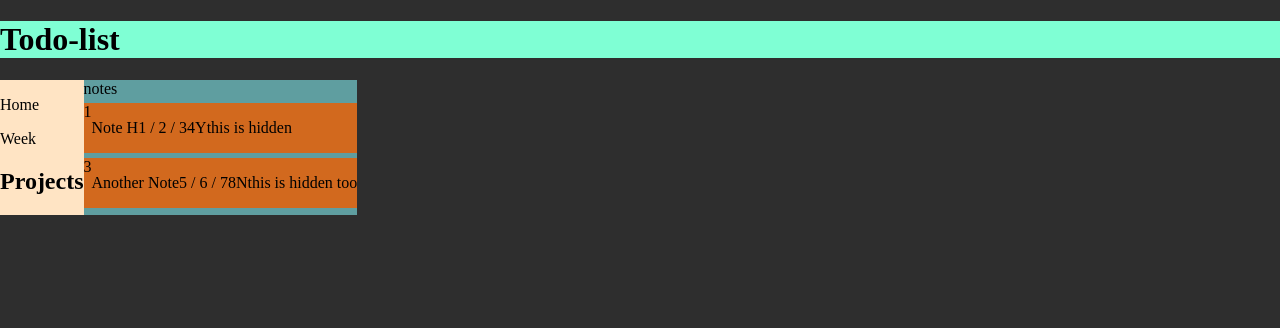
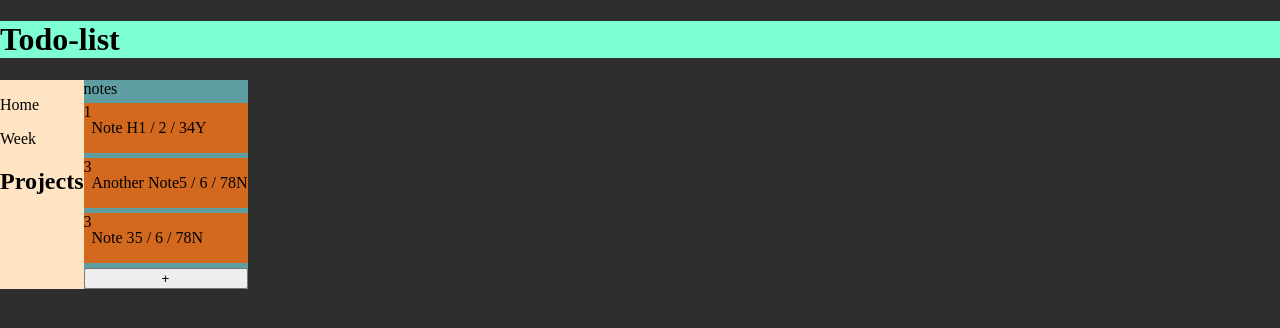
Before and after one commit to MohamedMaaiz/todo-list, a website built with webpack: page dist/index.html in a window 1280 px wide. Built offline with nearby package versions, Linux system fonts and the light colour scheme.

Commit message:
corrected the class constructor and made a class string generator

```diff
--- a/src/index.js
+++ b/src/index.js
@@ -1,10 +1,10 @@
-import homepage from './modules/homepage.js'
+import loadDisplay from './modules/note-display.js'
 import events from './modules/events.js'
 import {clearMainDisplay} from './modules/events.js'
-import addNotesToArray from './modules/project'
+
 
 loadUI();
 
 function loadUI() {
-    addNotesToArray()
+    loadDisplay()
 }
--- a/src/modules/events.js
+++ b/src/modules/events.js
@@ -4,7 +4,7 @@ function clearMainDisplay() {
     selectors.mainDisplay.textContent = ''
 }
 
-function showNoteCardDetails(i) {
+function showNoteCardDetails(i) { //project 91
     const targetNote = document.querySelector(`[data-index="${i}"]`)
 
     if (targetNote.classList.contains ('expand')) {
@@ -16,8 +16,15 @@ function showNoteCardDetails(i) {
     }
 }
 
-function addEvents() {
+function userNoteInput() {
+    let title = 'name'
+    let details = 'generated'
+    let date = '0/0/0'
+    let status = 'Y'
+    let priority = 2
 
+    return [title, details, date, status, priority]
 }
 
-export {addEvents, clearMainDisplay, showNoteCardDetails};
+
+export {clearMainDisplay, showNoteCardDetails, userNoteInput};
--- /dev/null
+++ b/src/modules/note-display.js
@@ -0,0 +1,52 @@
+import { userNoteInput } from './events'
+import {updateDisplay, Note, createDisplayCard} from './project'
+
+
+const mainDisplay = document.getElementById('main-display')
+const addNoteBTN = document.getElementById('add-note')
+
+let index = Note.all.length
+
+function addNewNoteButton() {
+    mainDisplay.appendChild(addNoteBTN)
+    addNoteBTN.onclick = () => noteGenerator(...userNoteInput(),index++)
+}
+
+let testNote1 = new Note('Note H', 'this is hidden', '1 / 2 / 34', 'Y', '1')
+let testNote2 = new Note('Another Note', 'this is hidden too', '5 / 6 / 78', 'N', '3')
+let testNote3 = ['Note 3', 'this is hidden too', '5 / 6 / 78', 'N', '3']
+
+
+function displayNotes() { //use this only to display as new display
+    mainDisplay.textContent = 'notes'
+
+    //display from existing notes
+    createDisplayCard(...testNote1.getInfo(),index++)
+    createDisplayCard(...testNote2.getInfo(),index++)
+
+    noteGenerator(...testNote3,index++) //added as n2
+
+    //use a display refresh and add the notes again using n2/n3 names
+
+    // console.log(JSON.stringify(Note.all));
+}
+
+function noteGenerator(title, details, date, status, priority, i) {
+
+    window['n'+i] = new Note(title, details, date, status, priority)
+
+    createDisplayCard(...n2.getInfo(),i)
+}
+
+function loadDisplay() {
+    displayNotes()
+    addNewNoteButton()
+
+    //test
+    const test = document.querySelector('.heading')
+    test.onclick = () => console.log(n2.getInfo())
+}
+
+export default loadDisplay;
+
+//merge the class after giving the id
--- a/src/modules/project.js
+++ b/src/modules/project.js
@@ -2,29 +2,37 @@ import {showNoteCardDetails} from './events.js'
 
 const mainDisplay = document.getElementById('main-display')
 
-let myNotes = [{
-    title: 'Note H',
-    description: 'this is hidden',
-    date: '1 / 2 / 34',
-    status: 'Y',
-    priority: '1',
-},{
-    title: 'Another Note',
-    description: 'this is hidden too',
-    date: '5 / 6 / 78',
-    status: 'N',
-    priority: '3',
-}]
+class Note{
+    constructor(title, description, date, status,priority) {
+        // Note.projects = []
+        this.title = title
+        this.description = description
+        this.date = date
+        this.status = status
+        this.priority = priority
+        Note.all.push(this)
+    }
 
-// class Note{
-//     constructor(title, description, date, status,priority) {
-//         this.title = title
-//         this.description = description
-//         this.date = date
-//         this.status = status
-//         this.priority = priority
-//     }
-// }
+    getInfo() {
+        return [this.title, this.description, this.date, this.status, this.priority]
+    }
+
+    setProjects(projects) {
+        this.projects = projects
+    }
+
+    getProjects() {
+        return this.projects
+    }
+
+    //to remove from all list //note1.destroy();
+    destroy(){
+        let i = Note.all.indexOf(this);
+        Note.all.splice(i, 1);
+    }
+
+    static all = []
+}
 
 //creating sub class
 // class Coding extends Note {
@@ -32,20 +40,6 @@ let myNotes = [{
 //         super(title, description, date, status,priority)
 //     }
 // }
-
-
-
-
-function addNotesToArray(title, description, date, status, priority) {
-    myNotes.push(new Note(title, description, date, status, priority))
-}
-
-function displayNotes() {
-    mainDisplay.textContent = 'notes'
-    myNotes.forEach((object, i) => {
-        createDisplayCard (object.title, object.description, object.date, object.status, object.priority, i)
-    })
-}
 
 function createDisplayCard(title, description, date, status, priority, i) {
     const card = document.createElement('div')
@@ -68,7 +62,7 @@ function createDisplayCard(title, description, date, status, priority, i) {
     statusP.textContent = status
     priorityD.textContent = priority
 
-    card.onclick = () => showNoteCardDetails(i)
+    card.onclick = () => showNoteCardDetails(i) //event 7
 
     card.appendChild(priorityD)
     card.appendChild(titleP)
@@ -78,15 +72,11 @@ function createDisplayCard(title, description, date, status, priority, i) {
     mainDisplay.appendChild(card)
 }
 
-function updateDisplay() {
-    // addNotesToArray()
-    displayNotes()
 
-}
 
-export default updateDisplay;
+export {Note, createDisplayCard};
 
 //  CORRECT THE CLASS
 
-//show the description when clicked by expending that note
 //change priority to a color based on the number
+//make a seperate module for the Note Class
```
Also changed, not shown: dist/index.html, dist/style.css, src/modules/homepage.js (deleted).
